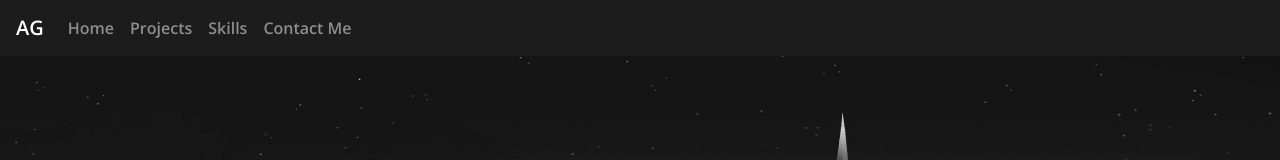
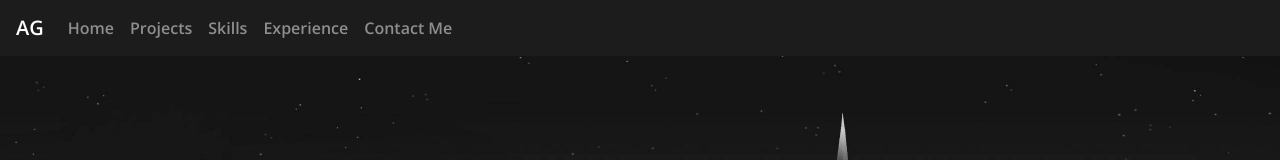
Before and after one commit to agee11/portfolio, a React (Create React App) app: page / in a window 1280 px wide. Shown: the top 160 px of the page. Built offline with nearby package versions, Linux system fonts and the light colour scheme; no server answers; a web font is replaced by a local one.

Commit message:
Add nav link for work experience section

```diff
--- a/src/components/Navigation.js
+++ b/src/components/Navigation.js
@@ -13,6 +13,7 @@ function Navigation() {
             <Nav.Link href="#home">Home</Nav.Link>
             <Nav.Link href="#projects">Projects</Nav.Link>
             <Nav.Link href="#resume">Skills</Nav.Link>
+            <Nav.Link href="#experience">Experience</Nav.Link>
             <Nav.Link href="#social">Contact Me</Nav.Link>
           </Nav>
           </Navbar.Collapse>
```
